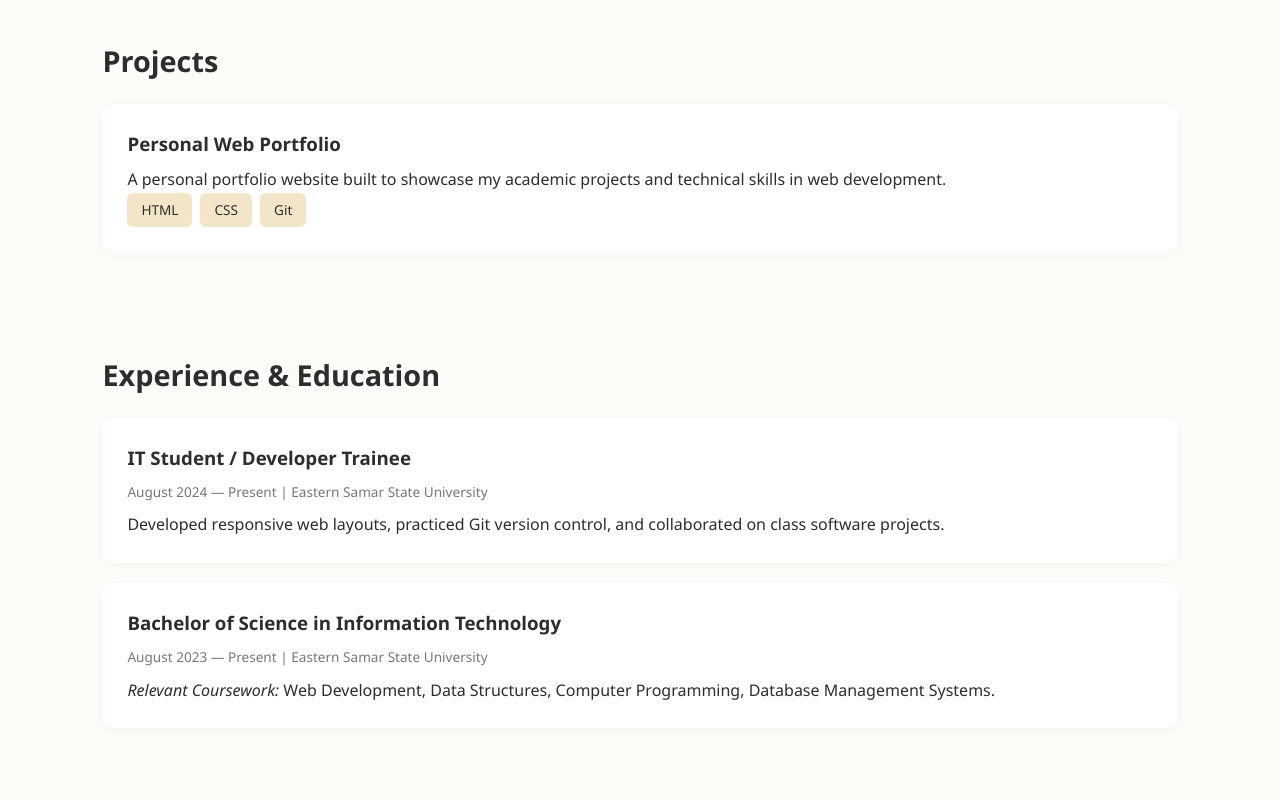
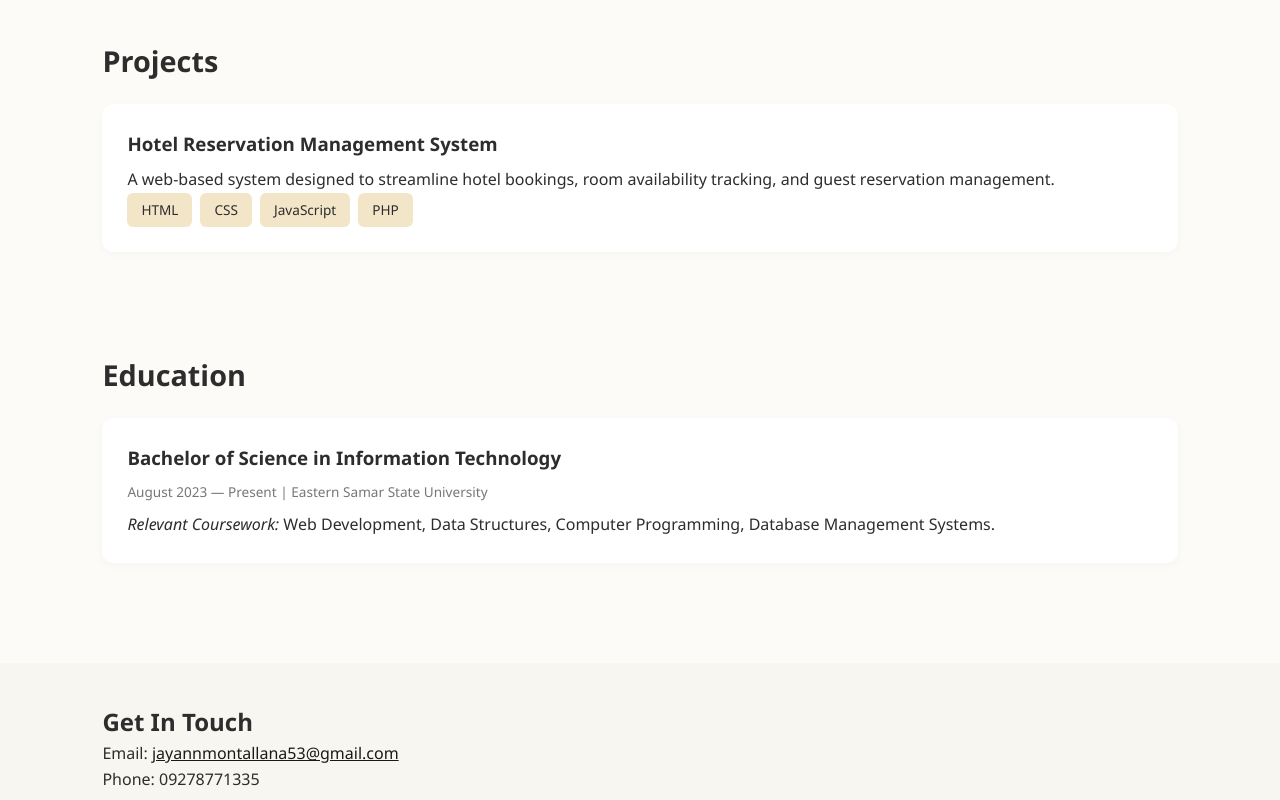
Before and after one commit to jxyxnn/my-portfolio, a plain HTML site: page index.html in a window 1280 px wide. Shown: the part 760-1560 px from the top of the page. Drawn offline with Linux system fonts and the light colour scheme.

Commit message:
update index.html

```diff
--- a/index.html
+++ b/index.html
@@ -14,7 +14,7 @@
       <li><a href="#about">About</a></li>
       <li><a href="#skills">Skills</a></li>
       <li><a href="#projects">Projects</a></li>
-      <li><a href="#experience">Experience</a></li>
+      <li><a href="#experience">Education</a></li>
       <li><a href="#contact">Contact</a></li>
     </ul>
   </nav>
@@ -38,8 +38,8 @@
 
         <div class="cta-buttons">
           <a href="mailto:jayannmontallana53@gmail.com" class="btn btn-primary">Email Me</a>
-          <a href="https://github.com" target="_blank" class="btn btn-secondary">GitHub</a>
-          <a href="https://linkedin.com" target="_blank" class="btn btn-secondary">LinkedIn</a>
+          <a href="https://github.com/jayannmontallana53" target="_blank" class="btn btn-secondary">GitHub</a>
+          <a href="https://linkedin.com/in/jayannmontallana" target="_blank" class="btn btn-secondary">LinkedIn</a>
         </div>
       </div>
 
@@ -85,25 +85,20 @@
   <section id="projects" class="projects-section">
     <h2>Projects</h2>
     <div class="project-card">
-      <h3>Personal Web Portfolio</h3>
-      <p>A personal portfolio website built to showcase my academic projects and technical skills in web development.</p>
+      <h3>Hotel Reservation Management System</h3>
+      <p>A web-based system designed to streamline hotel bookings, room availability tracking, and guest reservation management.</p>
       <div class="tags">
         <span class="tag">HTML</span>
         <span class="tag">CSS</span>
-        <span class="tag">Git</span>
+        <span class="tag">JavaScript</span>
+        <span class="tag">PHP</span>
       </div>
     </div>
   </section>
 
-  <!-- Experience & Education Section -->
+  <!-- Education Section -->
   <section id="experience" class="experience-section">
-    <h2>Experience & Education</h2>
-
-    <div class="experience-card">
-      <h3>IT Student / Developer Trainee</h3>
-      <p class="meta">August 2024 — Present | Eastern Samar State University</p>
-      <p>Developed responsive web layouts, practiced Git version control, and collaborated on class software projects.</p>
-    </div>
+    <h2>Education</h2>
 
     <div class="experience-card">
       <h3>Bachelor of Science in Information Technology</h3>
```
